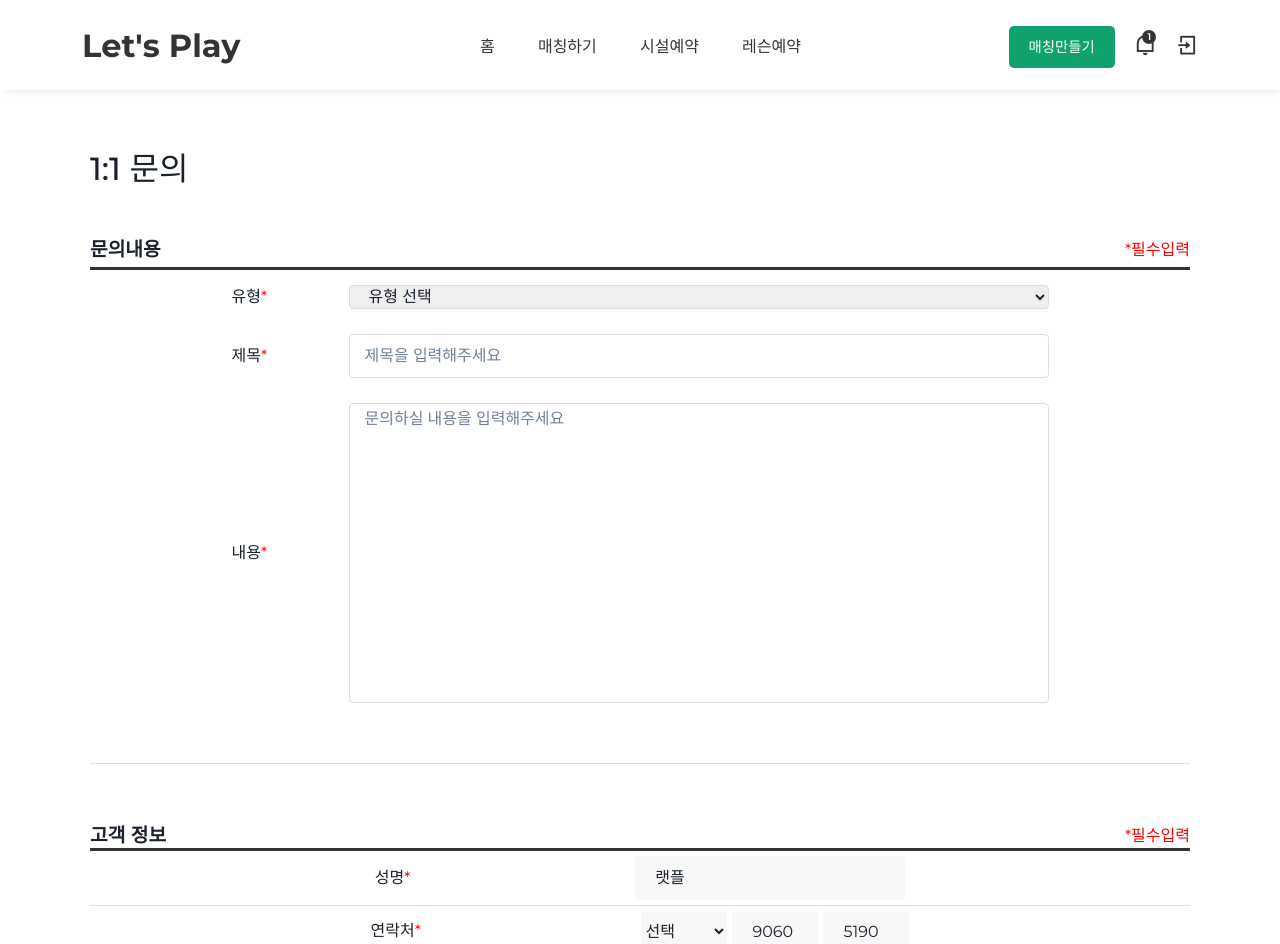
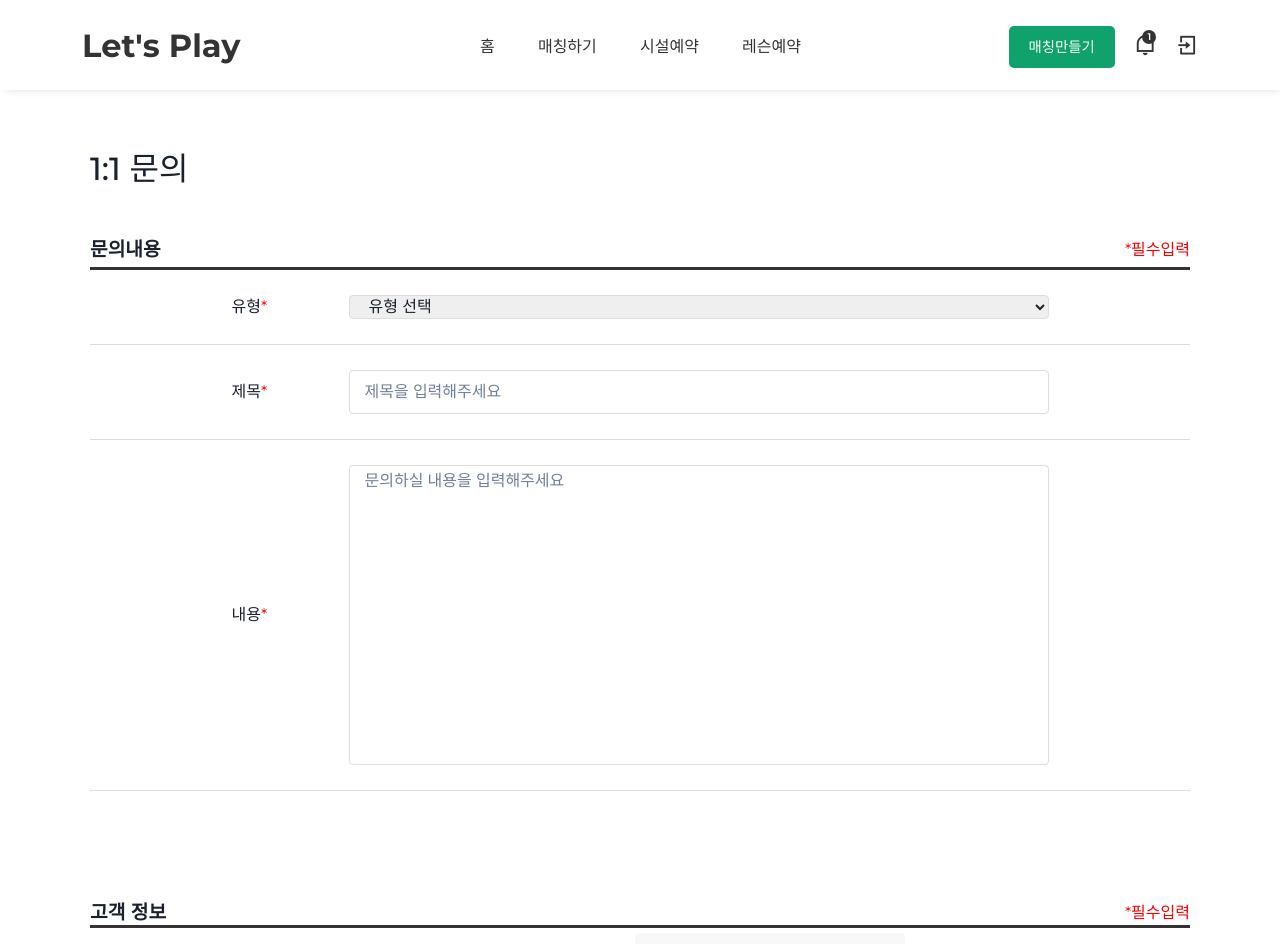
Before and after one commit to MultiFront/Front_End, a React (Create React App) app: page /writearticle in a window 1280 px wide. Shown: the top 944 px of the page. Built offline with nearby package versions, Linux system fonts and the light colour scheme.

Commit message:
border mod

```diff
--- a/src/styles/help.css
+++ b/src/styles/help.css
@@ -225,10 +225,12 @@
 }
 
 .InquerySort {
-    margin-top: 15px;
+    margin-top: 25px;
     display: flex;
     align-items: center;
     justify-content: space-evenly;
+    padding-bottom: 25px;
+    border-bottom: 1px solid rgb(221, 221, 221);
 }
 
 .InqueryBlank > select {
@@ -243,6 +245,8 @@
     display: flex;
     align-items: center;
     justify-content: space-evenly;
+    padding-bottom: 25px;
+    border-bottom: 1px solid rgb(221, 221, 221);
 }
 
 .TitleCustom {
@@ -303,8 +307,7 @@
 }
 
 .KindCustom {
-    border-top: 1px solid rgb(221, 221, 221);
-    margin-top: 60px;
+    margin-top: 50px;
     padding-top: 60px;
     border-bottom: solid rgb(51, 51, 51);
 }
```
